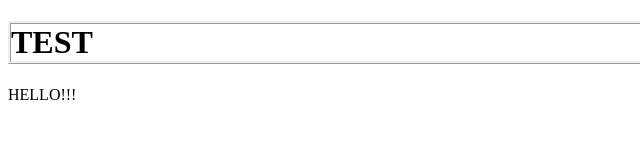
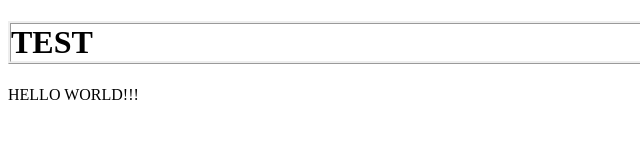
Before and after one commit to giminey/wp2016, a plain HTML site: page index.html in a window 1280 px wide. Shown: the full height of the page, 0-640 px from the left. Drawn offline with Linux system fonts and the light colour scheme.

Commit message:
hello world

```diff
--- a/index.html
+++ b/index.html
@@ -5,6 +5,6 @@
 </head>
 <body>
 <h1>TEST</h1>
-<p>HELLO!!!</p>
+<p>HELLO WORLD!!!</p>
 </body>
 </html>
```
